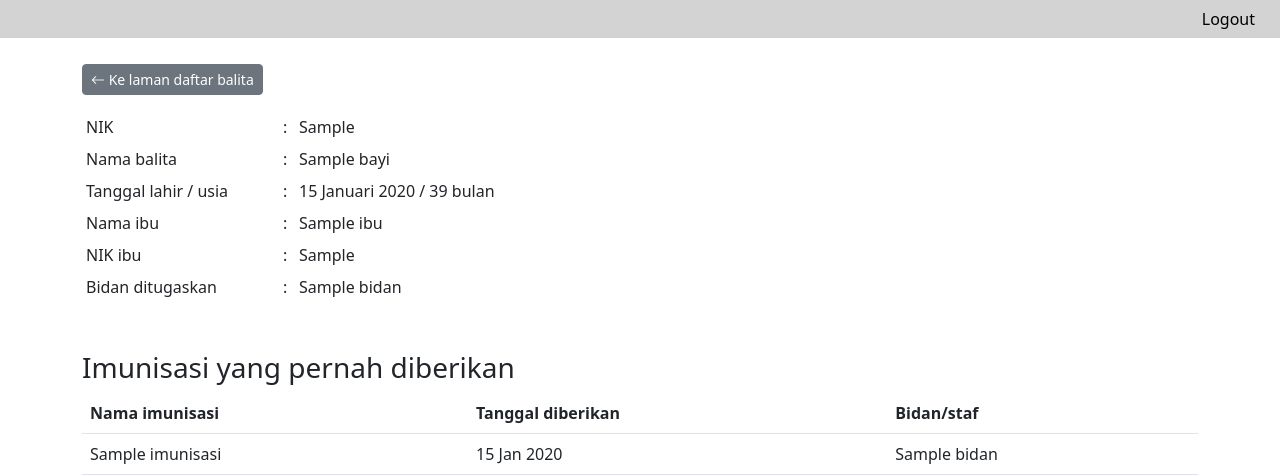
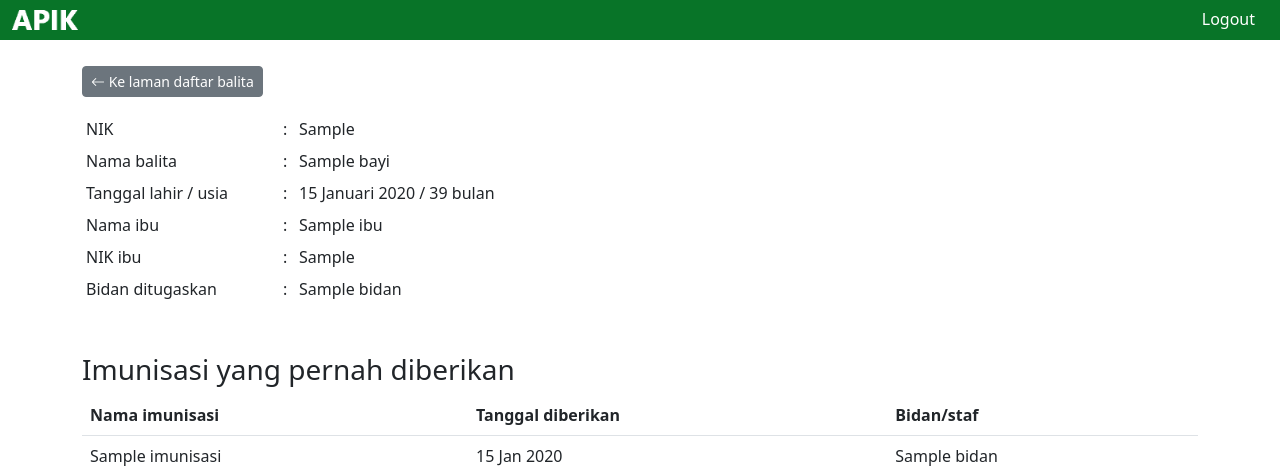
Before and after one commit to GottfriedCP/apik, a Django app: page /detail-bayi/1/ in a window 1280 px wide. Shown: the top 476 px of the page. Run offline with Django 4.2, Linux system fonts and the light colour scheme; a user stored in the database is signed in; tables that the repository leaves empty hold one stand-in row (values such as "Sample post"); some libraries are stand-ins or nearby versions.

Commit message:
theming/wording

```diff
--- a/apik/templates/apik/BASE.html
+++ b/apik/templates/apik/BASE.html
@@ -26,12 +26,12 @@
         .c-navbar {
             /* position: fixed;
             top: 0; */
-            background-color: lightgray;
+            background-color: #087428;
             margin-bottom: 10px;
         }
 
         .c-navbar a {
-            color: black;
+            color: white;
             padding: 10px 15px;
             text-decoration: none;
         }
--- a/apik/templates/apik/elem/navbar.html
+++ b/apik/templates/apik/elem/navbar.html
@@ -1,13 +1,15 @@
+{% load static %}
 <div class="container-fluid d-flex justify-content-between c-navbar">
     <div class="d-flex">
         <!-- <a href="#">Menu1</a>
         <a href="#">Menu2</a> -->
+        <img style="padding: 10px 0;" height="40px" src="{% static 'apik/img/APIK2-logo.png' %}">
     </div>
     <div class="d-flex">
         {% if request.user.is_authenticated %}
         <form method="POST" action="{% url 'apik:logout' %}">
             {% csrf_token %}
-            <input style="color: black; text-decoration: none;" class="btn btn-link" type="submit" value="Logout">
+            <input style="color: white; text-decoration: none;" class="btn btn-link" type="submit" value="Logout">
         </form>
         {% endif %}
     </div>
--- a/apik/templates/apik/login.html
+++ b/apik/templates/apik/login.html
@@ -29,7 +29,7 @@
                     <div class="form-check">
                         <input value="bidan" class="form-check-input" type="radio" name="peran" id="flexRadioDefault2">
                         <label class="form-check-label" for="flexRadioDefault2">
-                            Bidan
+                            Bidan/staf
                         </label>
                     </div>
                 </div>
```
Also changed, not shown: apik/static/apik/img/APIK2-logo.png (added).
